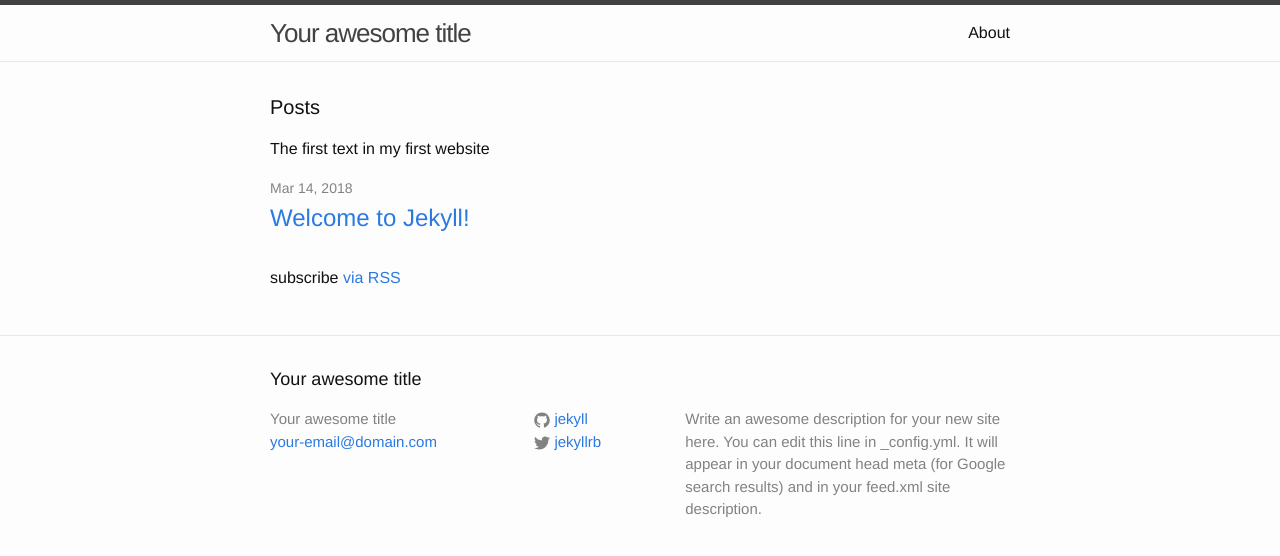
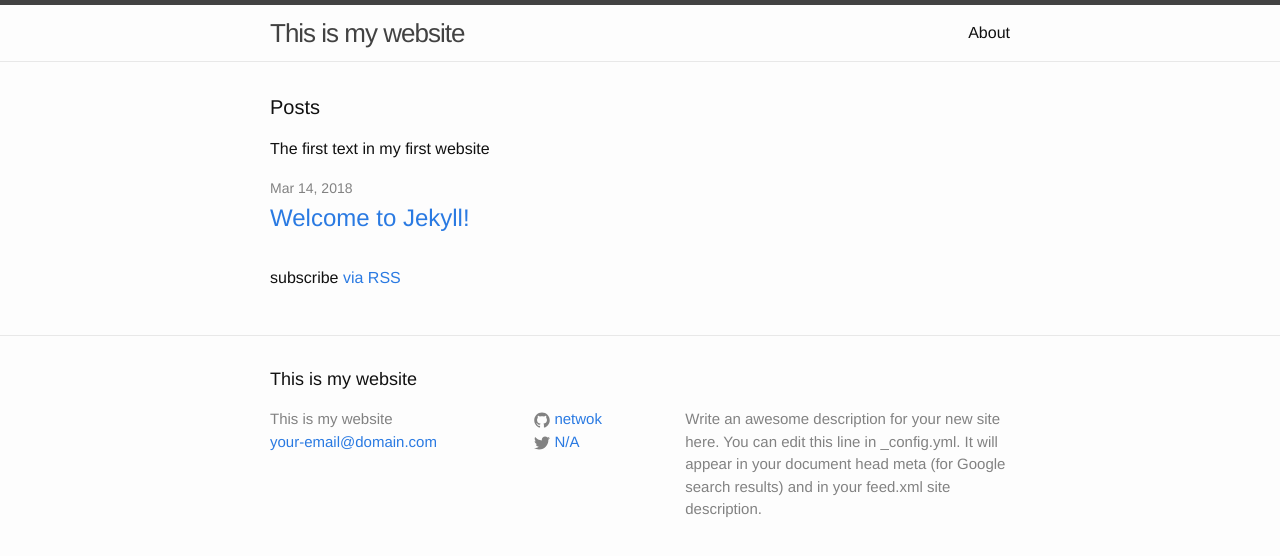
Before and after one commit to netwok/netwok.github.io, a Jekyll site: the page built from index.html, in a window 1280 px wide. Shown: the top 556 px of the page. Built offline with Jekyll 4.4.1, drawn with Linux system fonts in a browser that asks for light colours.

Commit message:
Update _config.yml

```diff
--- a/_config.yml
+++ b/_config.yml
@@ -6,7 +6,7 @@
 # 'jekyll serve'. If you change this file, please restart the server process.
 
 # Site settings
-title: Your awesome title
+title: This is my website
 email: your-email@domain.com
 description: > # this means to ignore newlines until "baseurl:"
   Write an awesome description for your new site here. You can edit this
@@ -14,8 +14,8 @@ description: > # this means to ignore newlines until "baseurl:"
   Google search results) and in your feed.xml site description.
 baseurl: "" # the subpath of your site, e.g. /blog
 url: "http://yourdomain.com" # the base hostname & protocol for your site
-twitter_username: jekyllrb
-github_username:  jekyll
+twitter_username: N/A
+github_username:  netwok
 
 # Build settings
 markdown: kramdown
```
